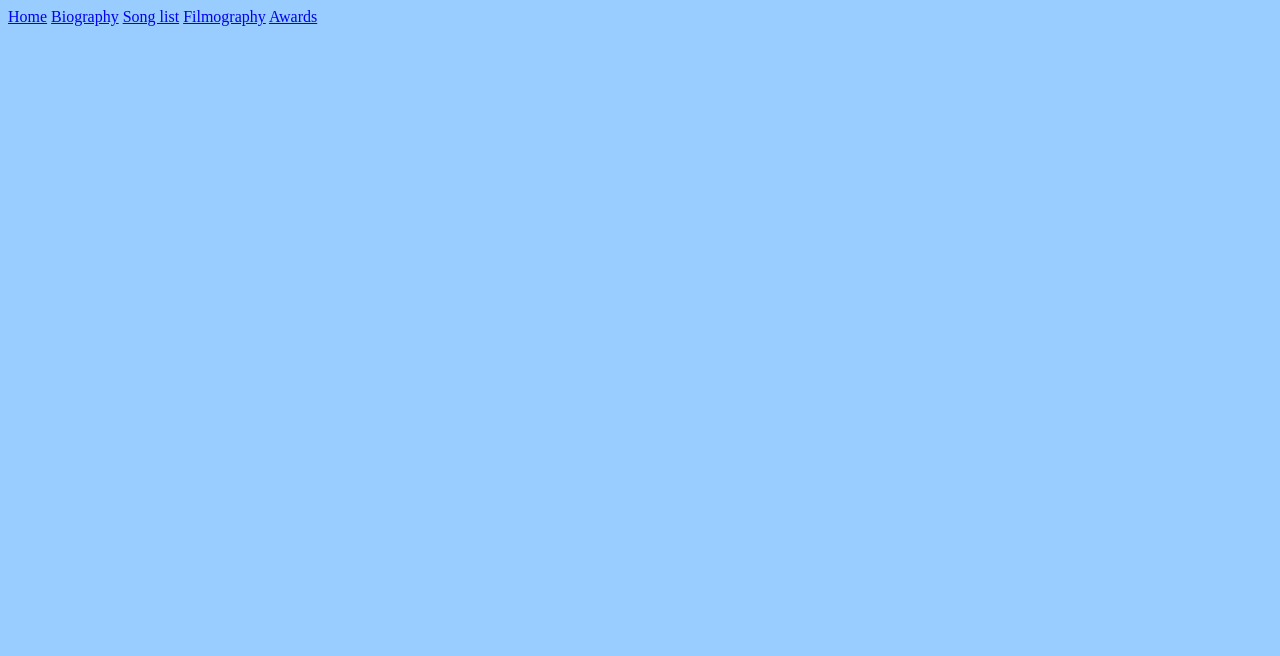
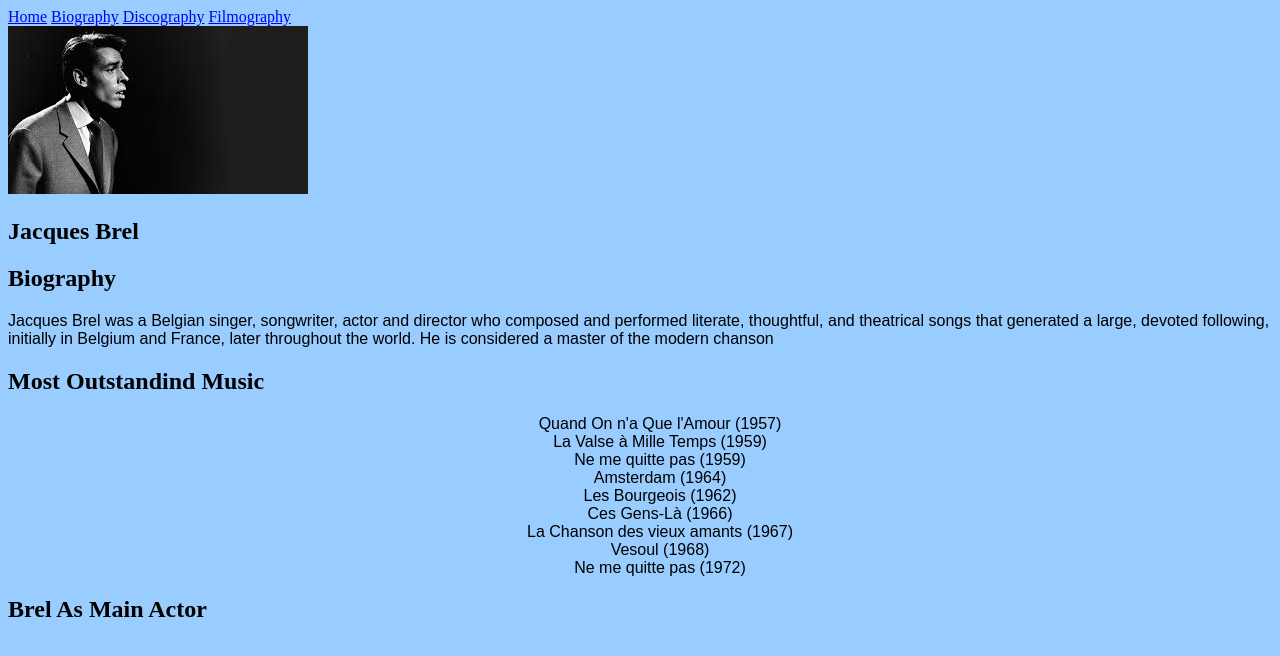
Before and after one commit to Ruben1254/DI-Bootcamp-Stage1, a plain HTML site: page Final-Project/index.html in a window 1280 px wide. Drawn offline with Linux system fonts and the light colour scheme; files that its build step writes are made by us from their sources.

Commit message:
main htlm

```diff
--- a/Final-Project/index.html
+++ b/Final-Project/index.html
@@ -12,11 +12,39 @@
 		<nav class="navigation">
 			<a href="#home">Home</a>
 			<a href="#biography">Biography</a>
-			<a href="#songlist">Song list</a>
+			<a href="#discography">Discography</a>
 			<a href="#filmography">Filmography</a>
-			<a href="#awards">Awards</a>
-
 		</nav>
 	</header>
+<!-- Oppening Image -->
+	<section class="main-image">
+		<img src="Jacques-brel.jpg">
+		<div class="text">
+			<h1>Jacques Brel</h1>
+		</div>
+	</section>
+<!-- Biography -->
+	<section id="biography">
+		<h2>Biography</h2>
+		<p>Jacques Brel was a Belgian singer, songwriter, actor and director who composed and performed literate, thoughtful, and theatrical songs that generated a large, devoted following, initially in Belgium and France, later throughout the world. He is considered a master of the modern chanson</p>
+<!-- Song list -->
+	<section id="discography">
+		<h2>Most Outstandind Music</h2>
+		<ul>
+			<li>Quand On n'a Que l'Amour (1957)</li>
+			<li>La Valse à Mille Temps (1959)</li>
+			<li>Ne me quitte pas (1959) </li>
+			<li>Amsterdam (1964)</li>
+			<li>Les Bourgeois (1962)</li>
+			<li>Ces Gens-Là (1966)</li>
+			<li>La Chanson des vieux amants (1967)</li>
+			<li>Vesoul (1968)</li>
+			<li>Ne me quitte pas (1972)</li>
+		</ul>
+	</section>
+<!-- Filmography -->
+	<section id="filmography">
+		<h2>Brel As Main Actor</h2>
+	</section>
 </body>
 </html>
```
Also changed, not shown: Final-Project/Jacques-brel.jpg (added), Final-Project/brel_0.webp (added).
